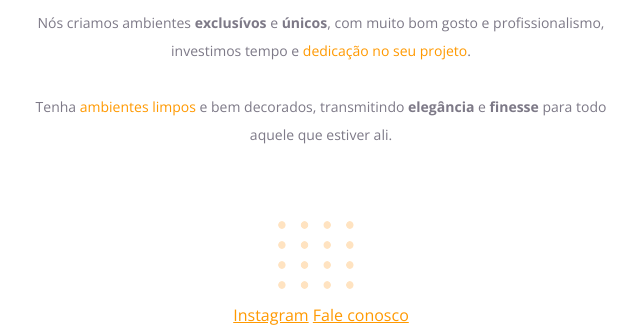
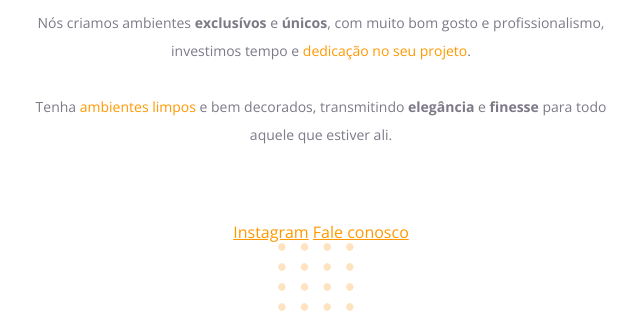
Before and after one commit to EvertonPSilva09/moveis-planejados, a plain HTML site: page index.html in a window 1280 px wide. Shown: the part 468-800 px from the top of the page, without its empty margins (319-959 px from the left). Drawn offline with nearby package versions, Linux system fonts and the light colour scheme.

Commit message:
colocando o footer em uma div

```diff
--- a/index.html
+++ b/index.html
@@ -16,6 +16,7 @@
 
     <link rel="stylesheet" href="style.css" />
   </head>
+
   <body>
     <div id="hero">
       <img
@@ -23,25 +24,28 @@
         alt="desenho de uma pessoa vestindo uma jaqueta amarela em uma sala com móveis"
       />
       <h1>Ambientes <span>únicos</span> para você!</h1>
+
       <p>
         Nós criamos ambientes <strong>exclusívos</strong> e
         <strong>únicos</strong>, com muito bom gosto e profissionalismo,
         investimos tempo e <span>dedicação no seu projeto</span>.
-        <br/>
-        <br/>
+        <br />
+        <br />
         Tenha <span>ambientes limpos</span> e bem decorados, transmitindo
         <strong>elegância</strong> e <strong>finesse</strong>
         para todo aquele que estiver ali.
       </p>
     </div>
+
+    <div id="footer">
+      <a href="https://www.instagram.com.br">Instagram</a>
+      <a href="mailto:contato@moveispratu.com.bz">Fale conosco</a>
+    </div>
+
     <img
       id="balls"
       src="./assets/balls-decoration.svg"
       alt="Bolinhas alaranjadas no canto direito inferior da tela"
     />
   </body>
-  <footer>
-    <a href="https://www.instagram.com.br">Instagram</a>
-    <a href="mailto:contato@moveispratu.com.bz">Fale conosco</a>
-  </footer>
 </html>
```
